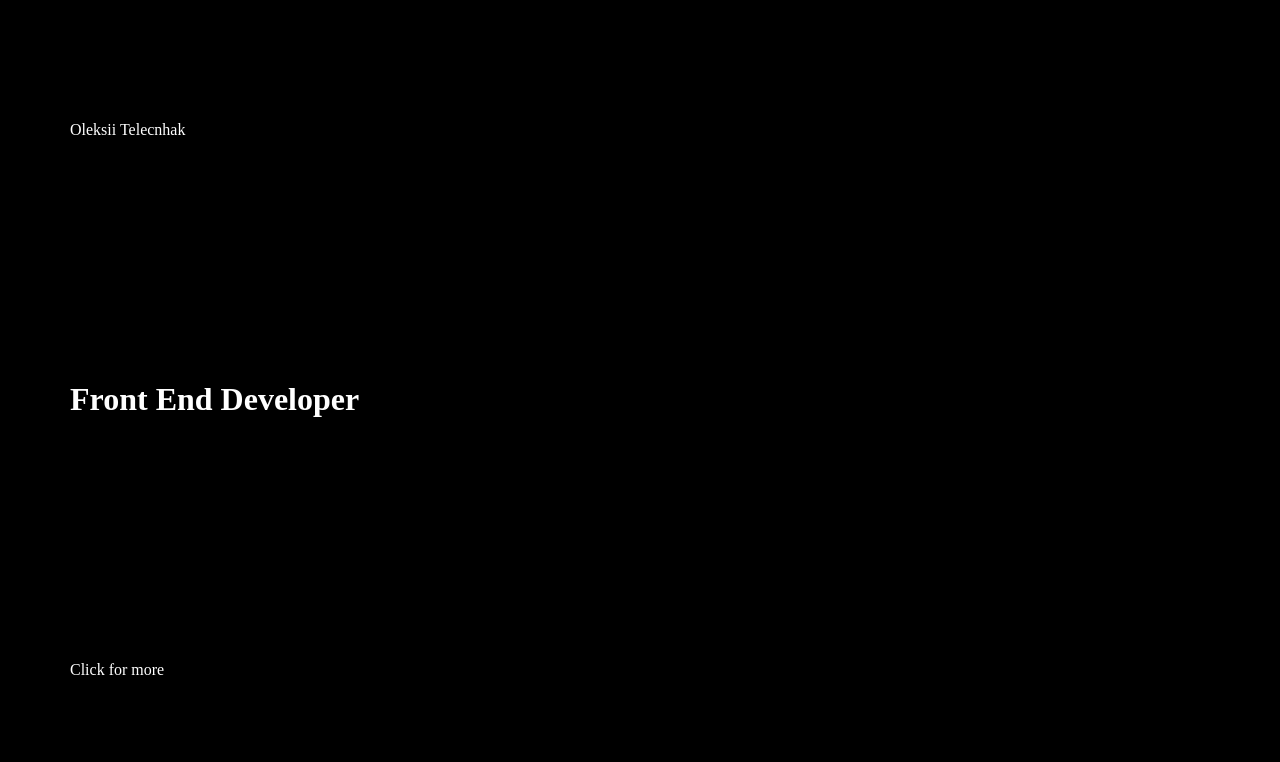
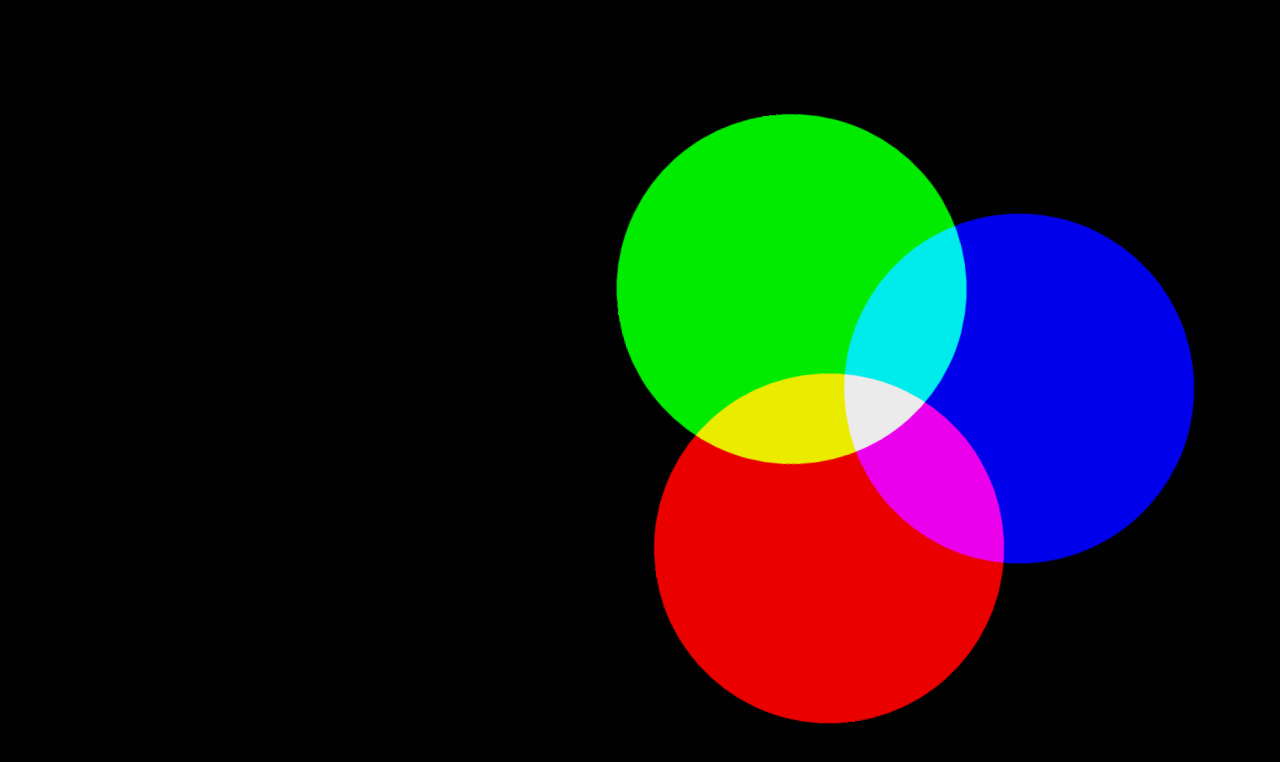
Before and after one commit to ElOleksii/portfolio, a React (Vite) app: page / in a window 1280 px wide. Shown: the top 762 px of the page. Built offline with nearby package versions, Linux system fonts and the light colour scheme.

Commit message:
add animation

```diff
--- a/src/App.jsx
+++ b/src/App.jsx
@@ -3,10 +3,15 @@ function App() {
     <>
       <div className="homepage">
         <div className="fullscreen">
-          <div className="homepage__container">
-            <p>Oleksii Telecnhak</p>
+          <div className="fullscreen__contant-container">
+            {/* <p>Oleksii Telecnhak</p>
             <h1>Front End Developer</h1>
-            <p>Click for more</p>
+            <p>Click for more</p> */}
+            <div className="animation-container">
+              <div className="circle green"></div>
+              <div className="circle blue"></div>
+              <div className="circle red"></div>
+            </div>
           </div>
         </div>
       </div>
--- a/src/index.css
+++ b/src/index.css
@@ -10,17 +10,95 @@ body {
   color: #fff;
 }
 
-.homepage__container {
-  margin: 0 auto;
-  padding: 0 70px;
+.fullscreen__contant-container {
+  padding-left: 70px;
+  width: 500px;
   display: flex;
   flex-direction: column;
   min-height: 100vh;
   justify-content: space-around;
+  display: flex;
 }
 
 .fullscreen {
   min-width: 100%;
   min-height: 100vh;
-  background-color: black;
+  background-color: #010101;
 }
+
+.animation-container {
+  position: absolute;
+  width: 600px;
+  height: 600px;
+  animation: rotateContainer 6s ease-in-out infinite;
+  display: flex;
+  left: 50%;
+  justify-content: center;
+  align-items: center;
+}
+
+.circle {
+  position: absolute;
+  width: 350px;
+  height: 350px;
+  border-radius: 50%;
+
+  animation: 7s linear infinite alternate slidein;
+  animation-delay: 2s;
+  mix-blend-mode: difference;
+}
+
+.green {
+  background-color: rgb(0, 235, 0);
+  animation-name: rotateGreen;
+}
+
+.blue {
+  background-color: rgb(0, 0, 235);
+  animation-name: rotateBlue;
+}
+
+.red {
+  background-color: rgb(235, 0, 0);
+  animation-name: rotateRed;
+}
+
+@keyframes rotateContainer {
+  from {
+    transform: rotate(0deg);
+  }
+  to {
+    transform: rotate(360deg);
+  }
+}
+
+@keyframes rotateGreen {
+  0% {
+    top: 0%;
+    right: 0%;
+  }
+  100% {
+    top: 50%;
+    right: 50%;
+  }
+}
+
+@keyframes rotateBlue {
+  0% {
+    bottom: 0%;
+  }
+  100% {
+    bottom: 40%;
+  }
+}
+
+@keyframes rotateRed {
+  0% {
+    top: 0%;
+    left: 0%;
+  }
+  100% {
+    top: 50%;
+    left: 50%;
+  }
+}
```
